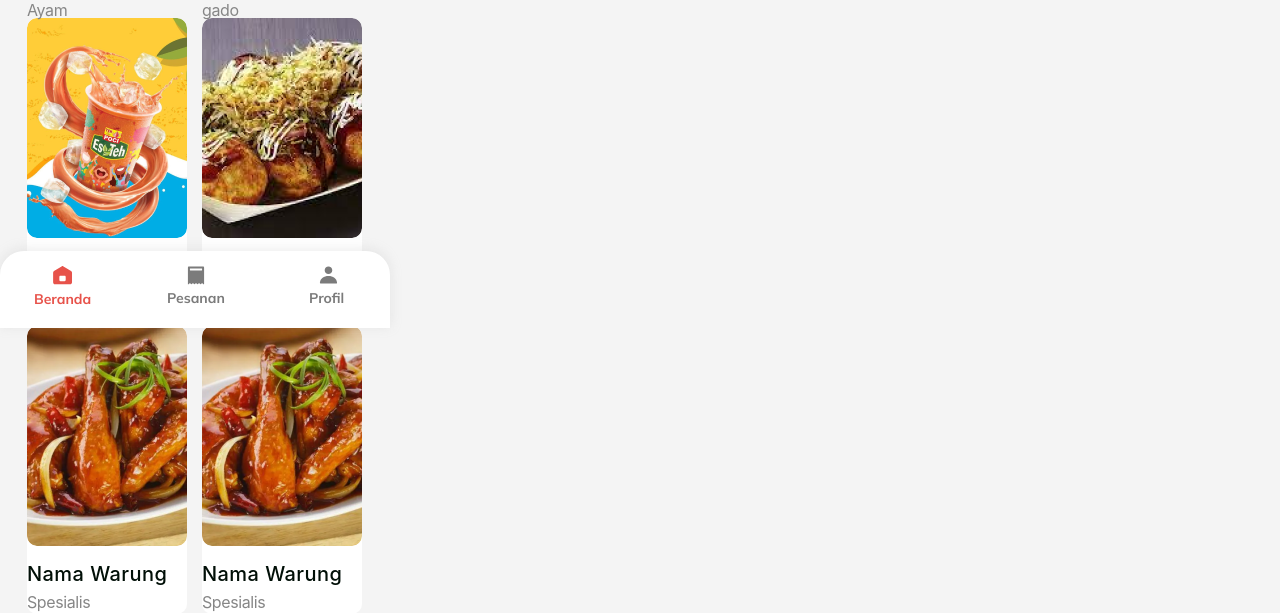
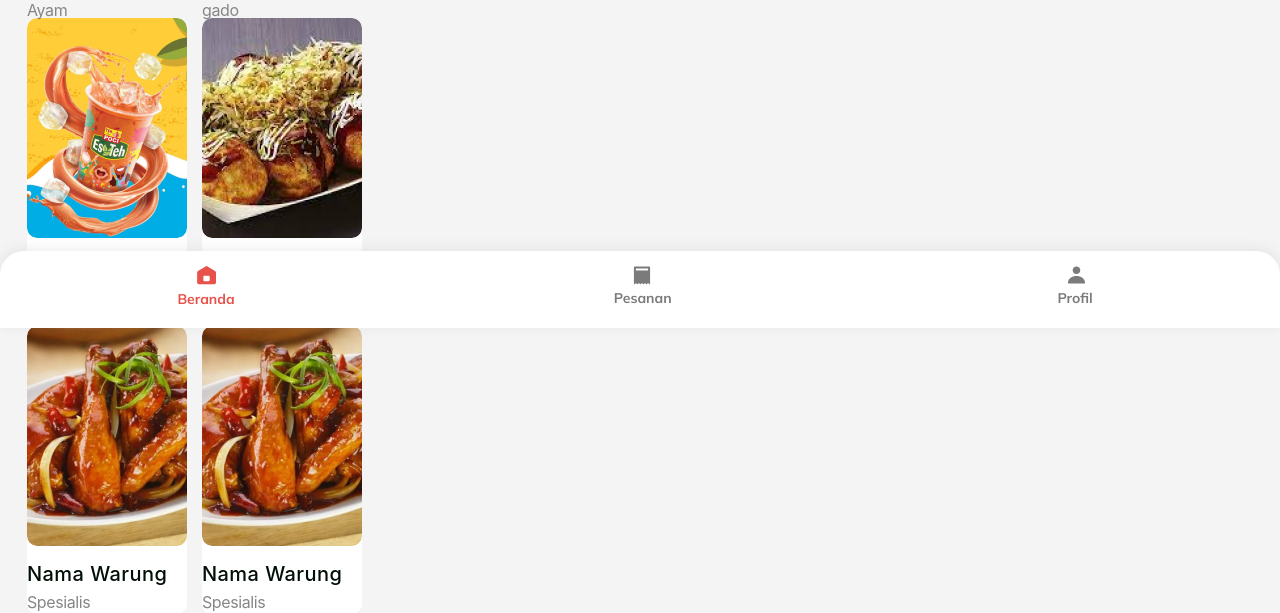
Before and after one commit to canteenuny/canteenuny.github.io, a PHP site: page / in a window 1280 px wide. Shown: the part 414-1027 px from the top of the page. Run offline with PHP 8.4, Linux system fonts and the light colour scheme; some web fonts are replaced.

Commit message:
flex lagi

```diff
--- a/index.css
+++ b/index.css
@@ -314,6 +314,15 @@ body {
 .flex-1{
   -webkit-box-flex:1;-ms-flex:1 1 0%;flex:1 1 0%
 }
+.w-full{
+  width:100%
+}
+.flex-col{
+  -webkit-box-orient:vertical;
+  -webkit-box-direction:normal;
+  -ms-flex-direction:column;
+  flex-direction:column
+}
 .homepagelogin {
   position: relative;
   background-color: var(--background);
--- a/index.html
+++ b/index.html
@@ -140,7 +140,7 @@
           />
         </div>
       </header>
-      <section class="tab-bar flex-1">
+      <section class="tab-bar flex-1 w-full flex-col">
         <button class="beranda">
           <img class="svg-icon" alt="" src="images/svg.svg" /><b
             class="beranda1"
```
